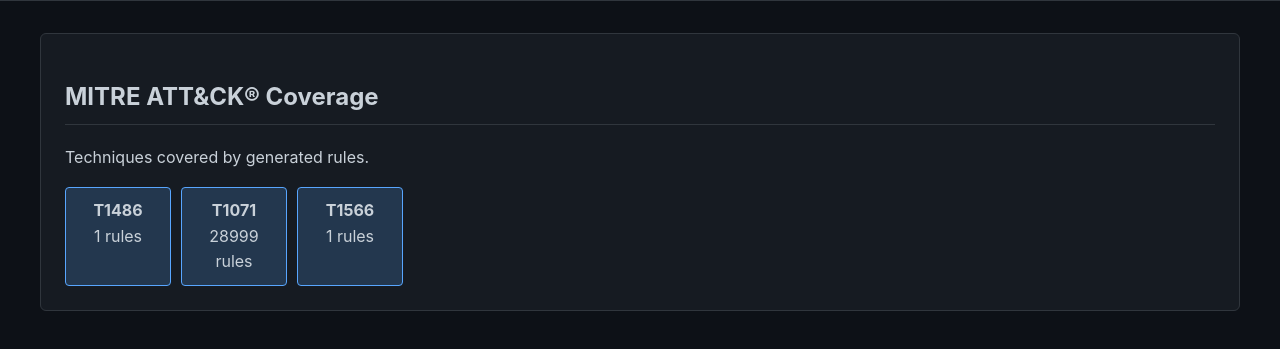
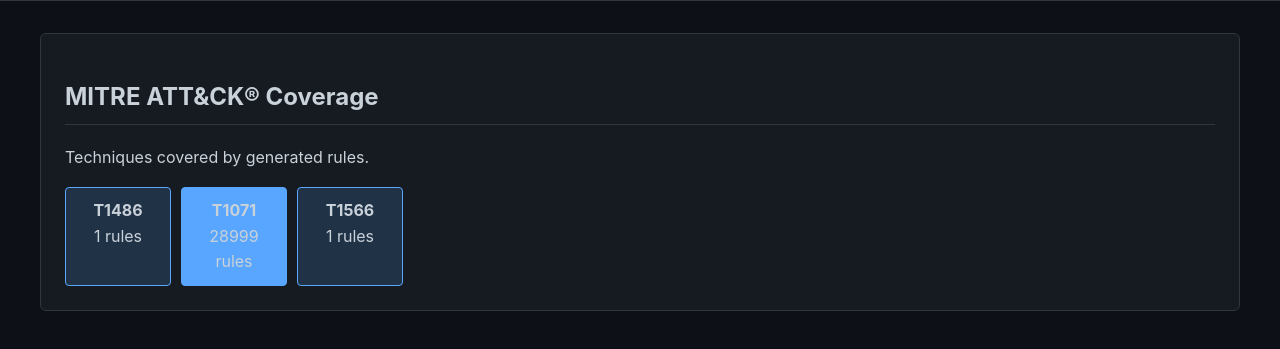
Before and after one commit to ishan3299/autodetect_hub, a plain HTML site: page docs/heatmap.html in a window 1280 px wide. Shown: the part 83-432 px from the top of the page. Drawn offline with Linux system fonts and the light colour scheme.

Commit message:
Enhance heatmap with dynamic color scaling

```diff
--- a/docs/heatmap.html
+++ b/docs/heatmap.html
@@ -35,9 +35,23 @@
             const coverage = await fetchJSON('attack-coverage.json') || {};
             const grid = document.getElementById('heatmap');
 
+            const counts = Object.values(coverage);
+            const max = Math.max(...counts, 1); // Avoid div by zero
+
             for (const [tech, count] of Object.entries(coverage)) {
                 const div = document.createElement('div');
-                div.className = 'mitre-tech active';
+                div.className = 'mitre-tech';
+
+                // Calculate intensity (logarithmic scale better for huge skewed distributions)
+                // Using log10 to dampen the effect of having 29k vs 1
+                const logCount = Math.log10(count + 1);
+                const logMax = Math.log10(max + 1);
+                const intensity = (logCount / logMax);
+
+                // Blue color with variable opacity
+                div.style.backgroundColor = `rgba(88, 166, 255, ${0.1 + (intensity * 0.9)})`;
+                div.style.borderColor = 'var(--accent)';
+
                 div.innerHTML = `<strong>${tech}</strong><br>${count} rules`;
                 grid.appendChild(div);
             }
```
